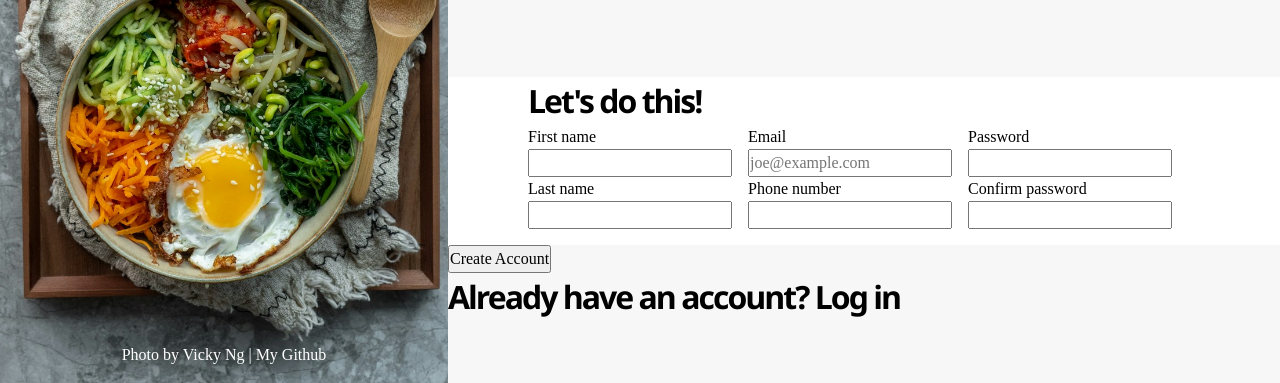
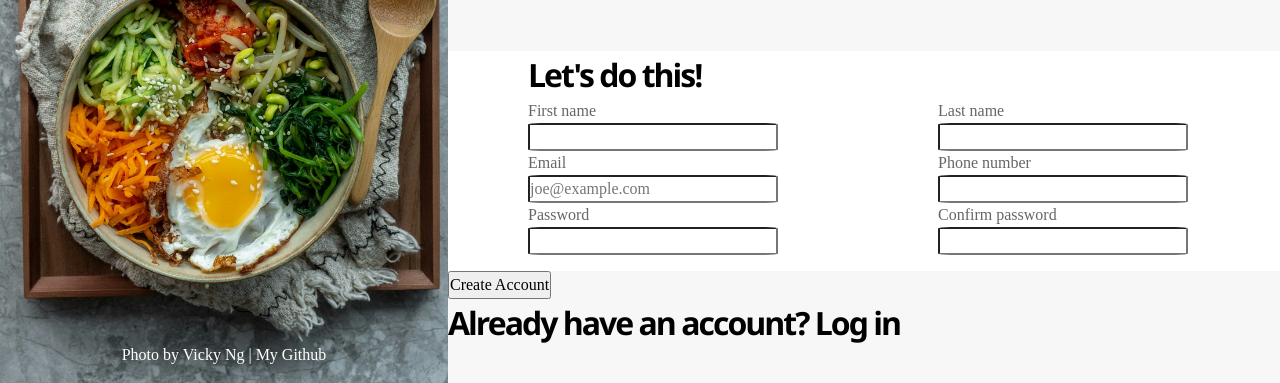
Before and after one commit to Marentxs/Sign-up-Form, a plain HTML site: page index.html in a window 1280 px wide. Shown: the part 417-800 px from the top of the page. Drawn offline with Linux system fonts and the light colour scheme; a web font is replaced by a local one.

Commit message:
fixed order of forms

```diff
--- a/index.html
+++ b/index.html
@@ -54,11 +54,6 @@
                 <label for="first-name">First name</label>
                 <input type="text" name="first-name" id="first-name" />
 
-                <label for="last-name">Last name</label>
-                <input type="text" name="last-name" id="last-name" />
-              </div>
-
-              <div class="form-row">
                 <label for="email">Email</label>
                 <input
                   type="email"
@@ -67,13 +62,15 @@
                   placeholder="joe@example.com"
                 />
 
+                <label for="password">Password</label>
+                <input type="password" name="password" id="password" />
+              </div>
+              <div class="form-row">
+                <label for="last-name">Last name</label>
+                <input type="text" name="last-name" id="last-name" />
+
                 <label for="phone">Phone number</label>
                 <input type="tel" name="phone" id="phone" />
-              </div>
-
-              <div class="form-row">
-                <label for="password">Password</label>
-                <input type="password" name="password" id="password" />
 
                 <label for="confirm-password">Confirm password</label>
                 <input
--- a/style.css
+++ b/style.css
@@ -142,7 +142,7 @@ a:hover {
 form {
   display: flex;
   flex-wrap: wrap;
-  gap: 1rem;
+  gap: 10rem;
 }
 
 .form-row {
@@ -153,5 +153,10 @@ form {
 }
 
 .form-row label {
-  width: 200px;
+  color: hsl(0, 0%, 40%);
 }
+
+.form-row input {
+  border-radius: 5%;
+  width: 250px;
+}
```
